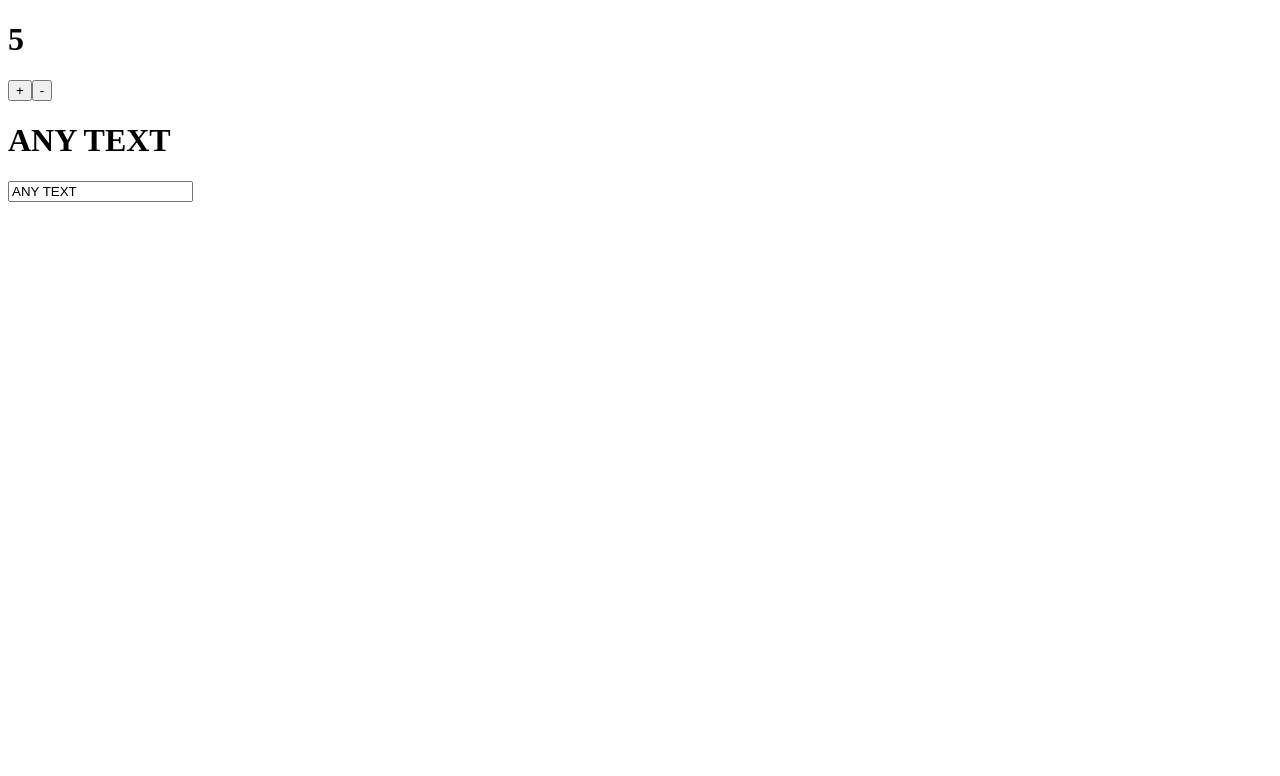
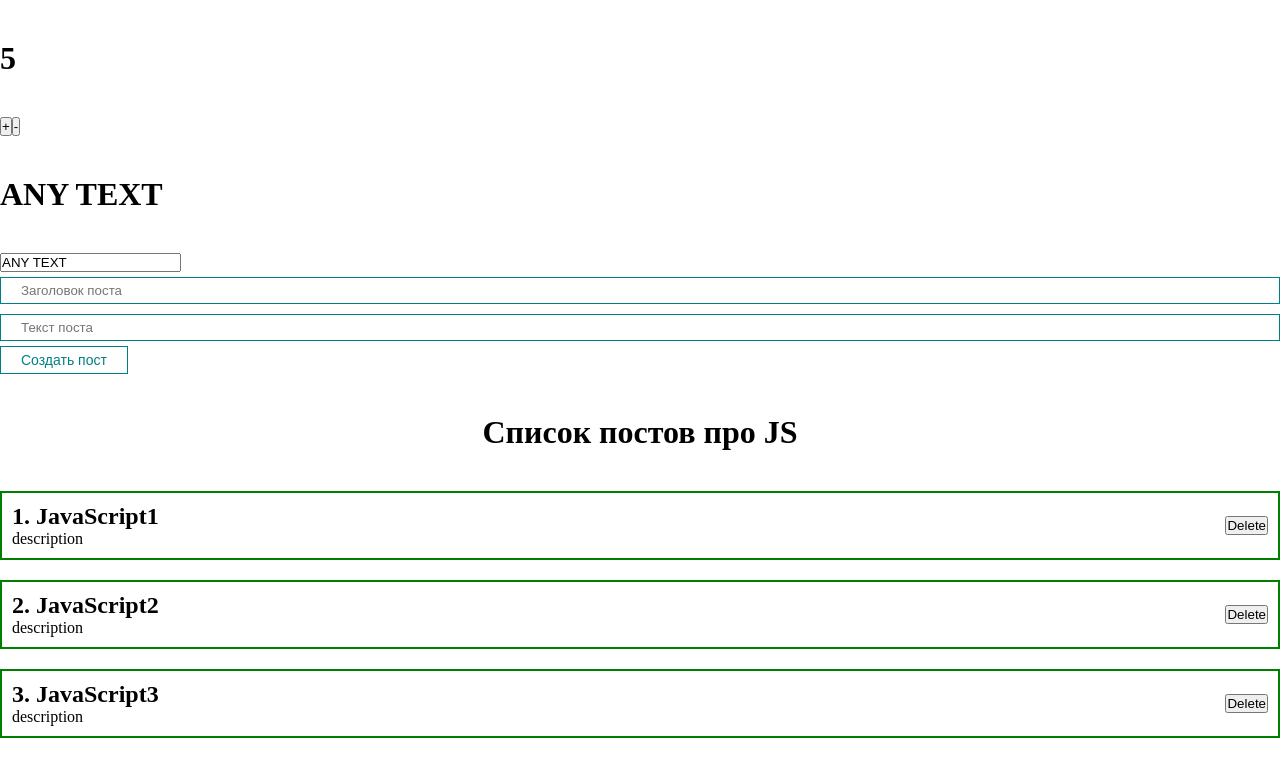
Before and after one commit to Vlad1slav1vanov/react-app, a React (Create React App) app: page / in a window 1280 px wide. Shown: the top 776 px of the page. Built offline with nearby package versions, Linux system fonts and the light colour scheme; the HTML template or start-up script is replaced by a standard one.

Commit message:
create posts-form

```diff
--- a/src/App.js
+++ b/src/App.js
@@ -1,11 +1,57 @@
 import Counter from "./components/Counter";
 import Textinput from "./components/Textinput";
+import Postslist from "./components/Postslist";
+import "./styles/App.css";
+import { useState } from "react";
+import MyButton from "./components/UI/Button/MyButton";
+import MyInput from "./components/UI/Input/MyInput";
+import { useRef } from "react";
 
 function App() {
+  const [posts, setPosts] = useState([
+    { id: 1, title: "JavaScript1", body: "description" },
+    { id: 2, title: "JavaScript2", body: "description" },
+    { id: 3, title: "JavaScript3", body: "description" }
+  ])
+
+  const [title, setTitle] = useState('');
+  const [body, setBody] = useState('');
+
+  const addNewPost = (e) => {
+    e.preventDefault()
+
+    const newPost = {
+      id: Date.now(),
+      title,
+      body
+    }
+    setPosts([...posts, newPost])
+    setTitle('')
+    setBody('')
+  }
+
   return (
     <div className="App">
       <Counter />
       <Textinput />
+      <form>
+        {/* Управляемый компонент */}
+        <MyInput
+          type="text"
+          placeholder="Заголовок поста"
+          value={title}
+          onChange={event => setTitle(event.target.value)}
+        />
+        {/* Неуправляемый компонент */}
+        <MyInput
+          type="text"
+          placeholder="Текст поста"
+          value={body}
+          onChange={event => setBody(event.target.value)}
+        />
+        <MyButton onClick={addNewPost}>Создать пост</MyButton>
+      </form>
+      <Postslist posts={posts} title="Список постов про JS"/>
     </div>
   );
 }
--- /dev/null
+++ b/src/components/Post.jsx
@@ -0,0 +1,17 @@
+import React from "react";
+
+const Post = (props) => {
+    return (
+        <div className="post">
+            <div>
+                <h2>{props.number}. {props.post.title}</h2>
+                <p>
+                    {props.post.body}
+                </p>
+            </div>
+            <button>Delete</button>
+        </div>
+    )
+}
+
+export default Post;
--- /dev/null
+++ b/src/components/Postslist.jsx
@@ -0,0 +1,16 @@
+import React from "react";
+import Post from "./Post";
+
+const Postslist = ({posts, title}) => {
+    return (
+        <div>
+            <h1 style={{ textAlign: "center" }}>{title}</h1>
+            {posts.map(
+                (post, index) => <Post number={index +1} post={post} key={post.id}/>
+            )}
+        </div>
+
+    )
+}
+
+export default Postslist
--- /dev/null
+++ b/src/components/UI/Button/MyButton.jsx
@@ -0,0 +1,12 @@
+import React from "react";
+import classes from "./MyButton.module.css";
+
+const MyButton = ({children, ...props}) => {
+    return (
+        <button {...props} className={classes.myBtn}>
+            {children}
+        </button>
+    )
+}
+
+export default MyButton
--- /dev/null
+++ b/src/components/UI/Button/MyButton.module.css
@@ -0,0 +1,8 @@
+.myBtn {
+    font-size: 14px;
+    color: teal;
+    padding: 5px 20px;
+    background: transparent;
+    border: 1px solid teal;
+    cursor: pointer;
+}
--- /dev/null
+++ b/src/components/UI/Input/MyInput.jsx
@@ -0,0 +1,10 @@
+import React from "react";
+import classes from "./MyInput.module.css";
+
+const MyInput = (props) => {
+    return (
+        <input className={classes.myInput} {...props}/>
+    )
+}
+
+export default MyInput;
--- /dev/null
+++ b/src/components/UI/Input/MyInput.module.css
@@ -0,0 +1,6 @@
+.myInput {
+    width: 100%;
+    padding: 5px 20px;
+    margin: 5px 0;
+    border: 1px solid teal;
+}
--- /dev/null
+++ b/src/styles/App.css
@@ -0,0 +1,42 @@
+* {
+    margin: 0;
+    padding: 0;
+    box-sizing: border-box;
+}
+
+.post {
+    display: flex;
+    justify-content: space-between;
+    align-items: center;
+    border: 2px solid green;
+    padding: 10px;
+    margin-bottom: 20px;
+}
+
+h1 {
+    margin-top: 40px;
+    margin-bottom: 40px;
+}
+
+.posts-form {
+    display: flex;
+    align-items: center;
+    justify-content: space-between;
+    width: 800px;
+    flex-direction: column;
+    margin-top: 40px;
+}
+
+.posts-form > input {
+    width: 600px;
+    height: 40px;
+    white-space: pre-wrap;
+    text-align: center;
+    margin-bottom: 30px;
+    border: solid 2px red;
+}
+
+.posts-form > button {
+    width: 400px;
+    height: 60px;
+}
```
Also changed, not shown: src/components/Form.jsx (added, +15 -0 lines).
